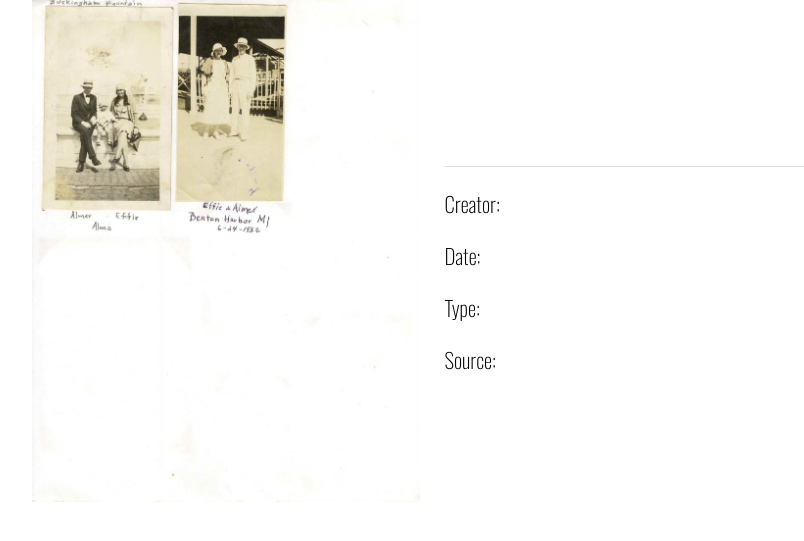
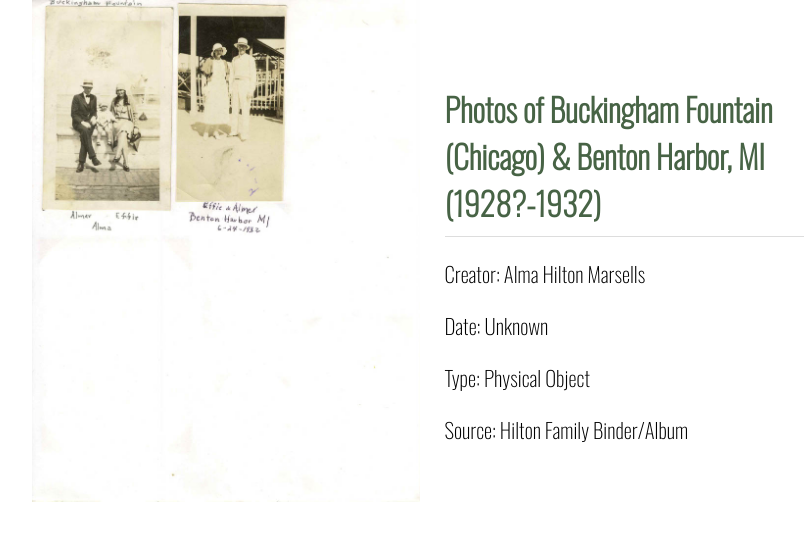
Before and after one commit to martinez2125/TennesseeChicago_Images, a Jekyll site: the page built from _mindoc_media/pg910-collage.md, in a window 1280 px wide. Shown: the top 541 px of the page, without its empty margins (208-1012 px from the left). Built offline with Jekyll 4.4.1, drawn with Linux system fonts in a browser that asks for light colours.

Commit message:
Update pg910-collage.md

```diff
--- a/_mindoc_media/pg910-collage.md
+++ b/_mindoc_media/pg910-collage.md
@@ -3,13 +3,13 @@ page: section-name
 title: Hilton Family Binder (Inside)
 media_type: image
 
-_title:
+_title: Photos of Buckingham Fountain (Chicago) & Benton Harbor, MI (1928?-1932)
 description:
-creator:
-_date:
+creator: Alma Hilton Marsells
+_date: Unknown
 rights:
-type:
-source:
+type: Physical Object
+source: Hilton Family Binder/Album
 identifier:
 contributor:
 format:
```
